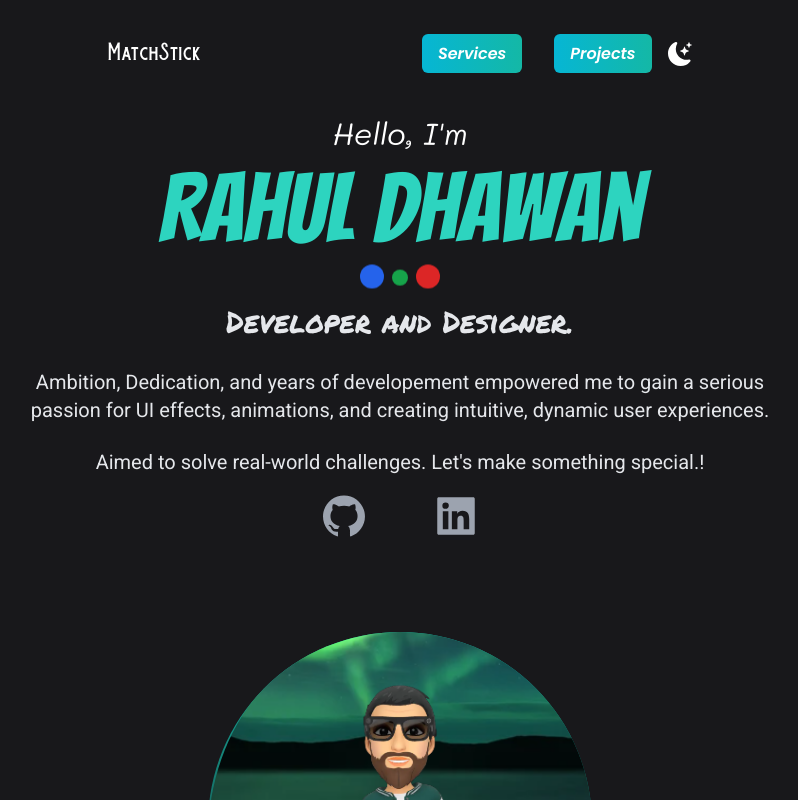
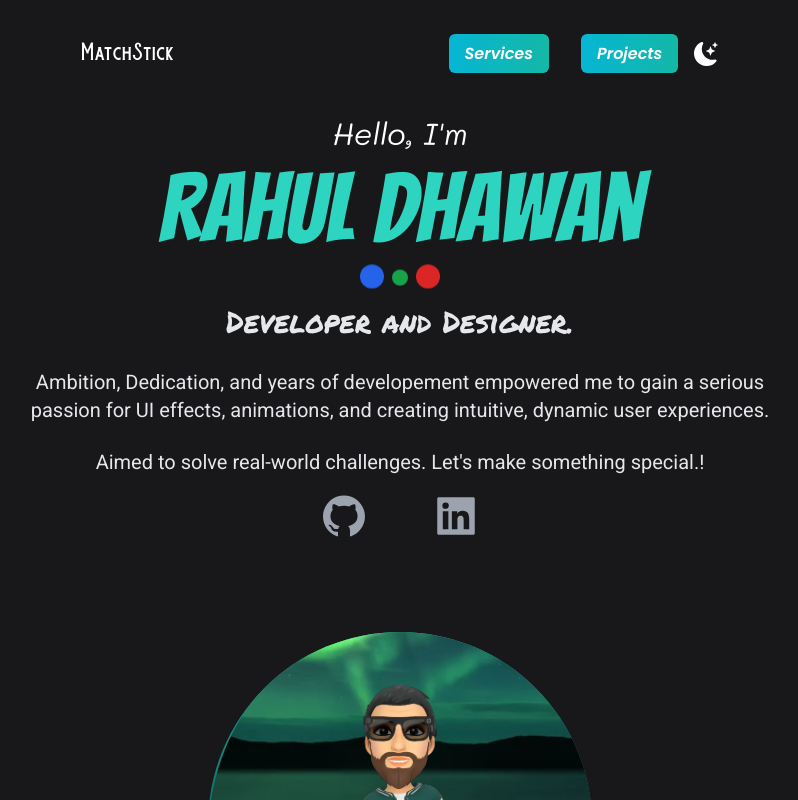
Before and after one commit to RAhuLDHawaN-cmd/Portfolio_React_Tailwind, a Next.js app: page / in a window 1280 px wide. Shown: the top 800 px of the page, without its empty margins (240-1038 px from the left). Built offline with nearby package versions, Linux system fonts and the light colour scheme.

Commit message:
added logo UI

```diff
--- a/pages/index.js
+++ b/pages/index.js
@@ -39,7 +39,7 @@ export default function Home() {
       <main className="bg-white px-10 dark:bg-zinc-900 md:px-20 lg:px-40">
         <section className="min-h-screen" id="banner">
           <nav className=" bg-white pt-10 mb-12 flex justify-evenly sticky top-0 z-50 dark:bg-zinc-900 dark:text-white ">
-            <h1 className="font-burtons text-xl">
+            <h1 className="font-burtons text-xl mr-20">
             <a href="/">MatchStick</a>
             </h1>
 
```
